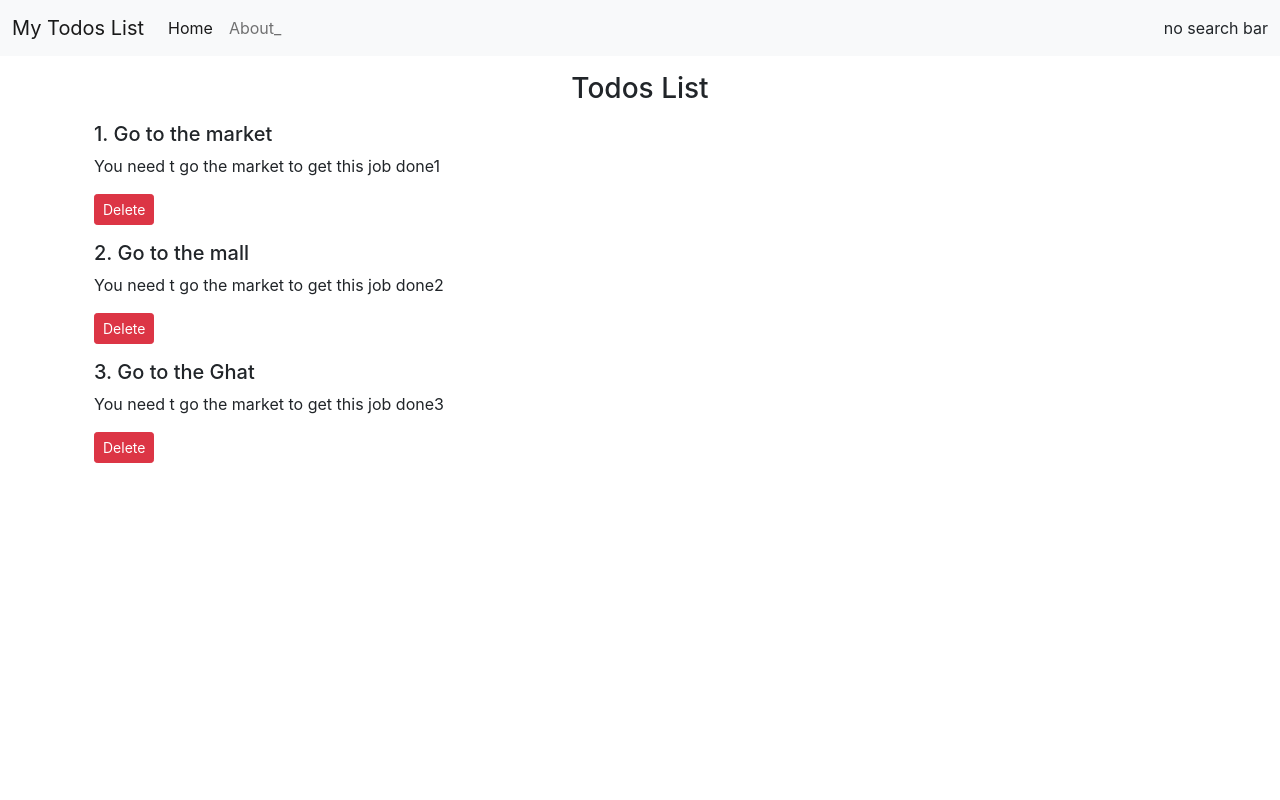
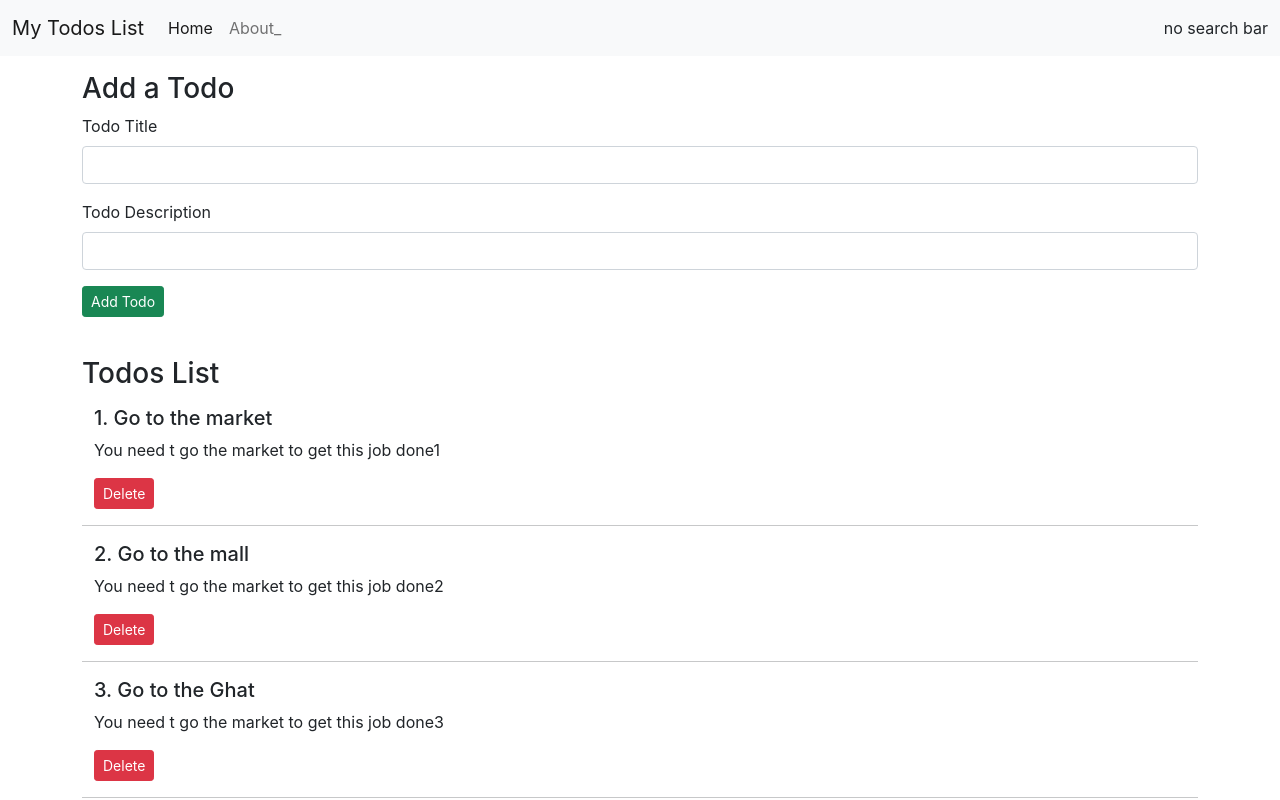
Before and after one commit to fineanmol/TodoList, a React (Create React App) app: page / in a window 1280 px wide. Shown: the top 800 px of the page. Built offline with nearby package versions, Linux system fonts and the light colour scheme.

Commit message:
Add Todo Done

```diff
--- a/src/App.js
+++ b/src/App.js
@@ -4,6 +4,7 @@
 import { TodoItem } from "./MyComponents/TodoItem";
 import { Footer } from "./MyComponents/Footer";
 import { useState } from "react";
+import { AddTodo } from "./MyComponents/AddTodo";
 
 function App() {
   const onDelete = (todo) => {
@@ -11,6 +12,17 @@
     setTodos(todos.filter((e)=>{
       return e!==todo;
     }))
+  }
+  const addTodo=(title,desc)=>{
+    console.log("I am adding this todo",title,desc)
+    let sno = todos[todos.length-1].sno + 1
+    const myTodo={
+      sno:sno,
+      title:title,
+      desc:desc
+    }
+    console.log(myTodo)
+    setTodos([...todos,myTodo]);
   }
   const [todos, setTodos] = useState([
     {
@@ -32,7 +44,9 @@
   return (
     <>
       <Header title="My Todos List" searchBar={false} />
+      <AddTodo addTodo={addTodo}/>
       <Todos todos={todos} onDelete={onDelete} />
+
       <Footer />
     </>
   );
--- a/src/MyComponents/AddTodo.js
+++ b/src/MyComponents/AddTodo.js
@@ -1,9 +1,31 @@
-import React from 'react'
+import React, { useState } from 'react'
 
-export const AddTodo = () => {
+export const AddTodo = (props) => {
+    const [title, setTitle] = useState("");
+    const [desc, setDesc] = useState("");
+    const submit = (e) => {
+        e.preventDefault();
+        if(!title || !desc){
+            alert("Title or Desc can't be blank")
+        }
+        props.addTodo(title,desc);
+    }
     return (
-        <div>
+        <div className="container my-3">
+            <h3>Add a Todo</h3>
+            <form onSubmit={submit}>
+                <div className="mb-3">
+                    <label htmlFor="title" className="form-label">Todo Title</label>
+                    <input type="text" value={title} onChange={(e) => { setTitle(e.target.value) }} className="form-control" id="title" aria-describedby="emailHelp" />
 
+                </div>
+                <div className="mb-3">
+                    <label htmlFor="desc" className="form-label">Todo Description</label>
+                    <input type="text" value={desc} onChange={(e) => { setDesc(e.target.value) }} className="form-control" id="desc" />
+                </div>
+
+                <button type="submit" className="btn btn-sm btn-success">Add Todo</button>
+            </form>
         </div>
     )
 }
--- a/src/MyComponents/Footer.js
+++ b/src/MyComponents/Footer.js
@@ -2,8 +2,7 @@
 
 export const Footer = () => {
     let footerStyle={
-        position: "absolute",
-        top: "100vh",
+
         width: "100%"
     }
     return (
--- a/src/MyComponents/Todos.js
+++ b/src/MyComponents/Todos.js
@@ -2,12 +2,20 @@
 import { TodoItem } from './TodoItem'
 
 export const Todos = (props) => {
+    let myStyle={
+        minHeight:"70vh",
+        margin:"40px auto"
+    }
     return (
-        <div className="container">
-            <h3 className="text-center my-3">Todos List</h3>
+        <div className="container" my-3 style={myStyle}>
+            <h3 className=" my-3">Todos List</h3>
             {props.todos.length=== 0? "No Todos to display" :
                 props.todos.map((todo) => {
-                    return <TodoItem todo={todo} key={todo.sno} onDelete={props.onDelete} />
+                    return (
+                    <>
+                    <TodoItem todo={todo} key={todo.sno} onDelete={props.onDelete} />
+                    <hr/>
+                    </>)
 
                 })
             }
```
